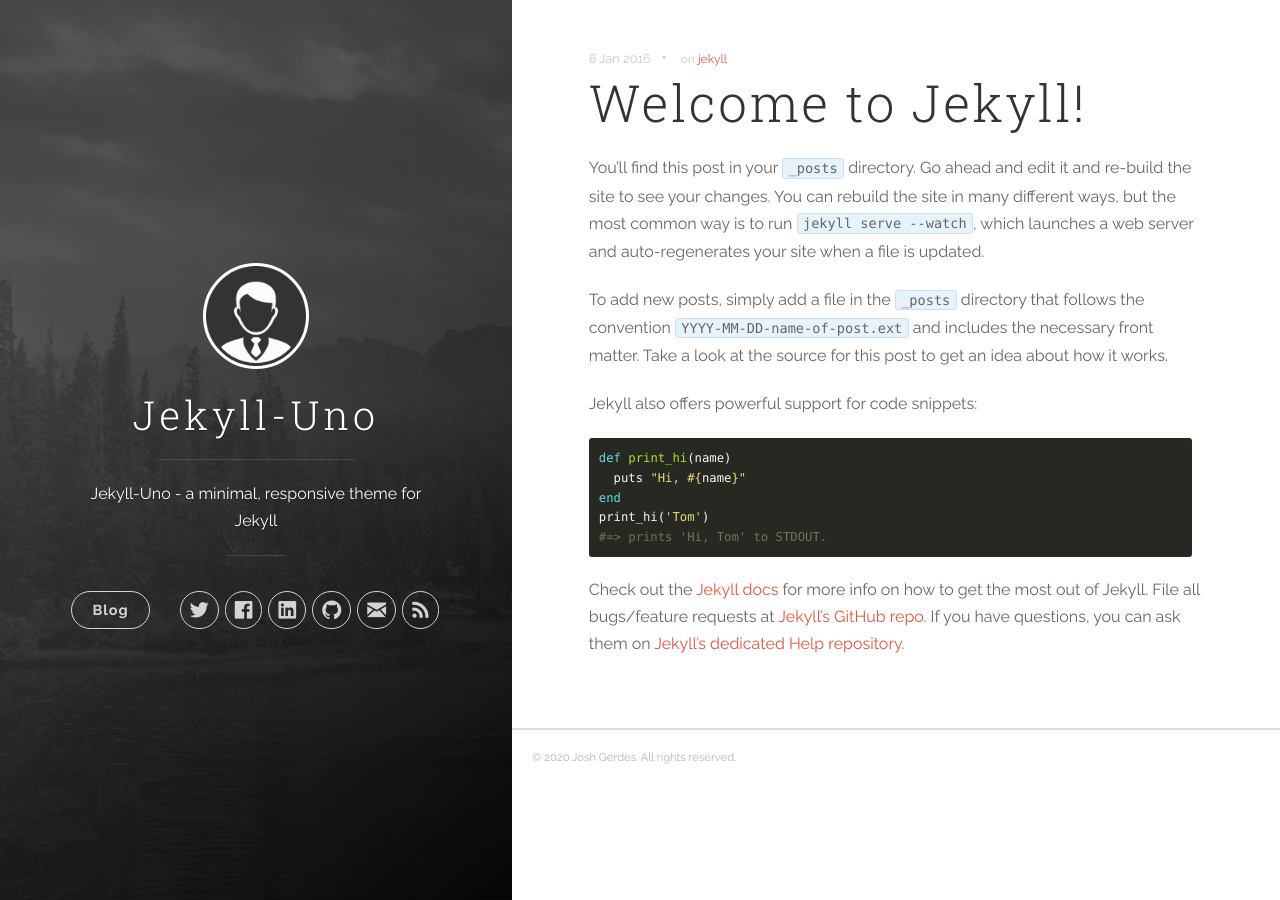
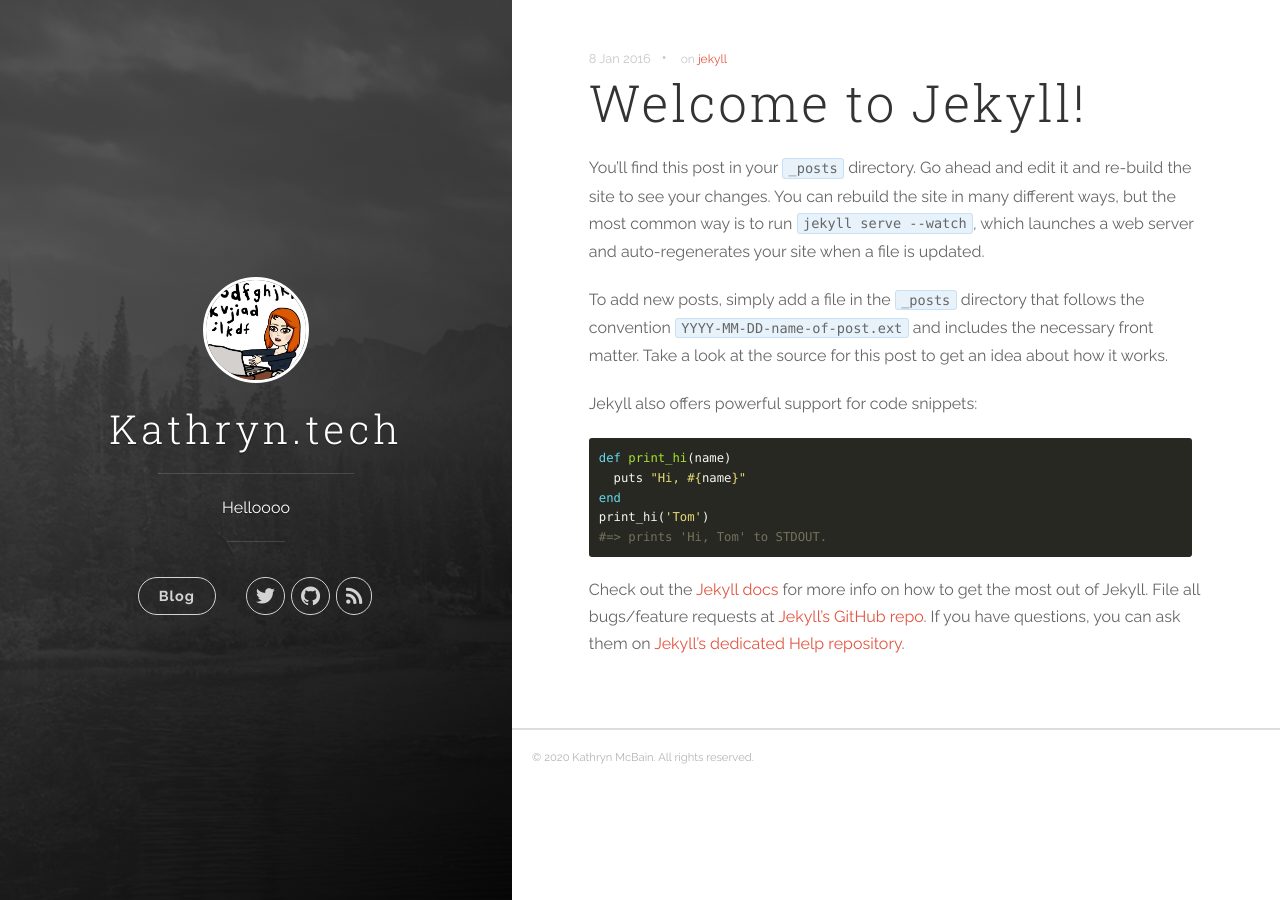
Before and after one commit to kathrynmcbain/Blog, a Jekyll site: the page built from jekyll-uno/_posts/2016-01-08-welcome-to-jekyll.markdown, in a window 1280 px wide. Built offline with Jekyll 4.4.1, drawn with Linux system fonts in a browser that asks for light colours.

Commit message:
file tree restructure

```diff
--- a/_config.yml
+++ b/_config.yml
@@ -1,18 +1,15 @@
 # Site settings
-title: Jekyll-Uno
-description: 'Jekyll-Uno - a minimal, responsive theme for Jekyll'
+title: Kathryn.tech
+description: 'Helloooo'
 url: 'http://joshgerdes.com/jekyll-uno'
 baseurl: '/jekyll-uno'
 # google_analytics: 'UA-XXXXXX-X'
 # disqus_shortname: 'your-disqus-name'
 
 author:
-  name: 'Josh Gerdes'
-  email: josh@joshgerdes.com
-  twitter_username: joshgerdes
-  facebook_username: joshgerdes
-  github_username:  joshgerdes
-  linkedin_username:  joshgerdes
+  name: 'Kathryn McBain'
+  twitter_username: KathrynMcBain
+  github_username:  KathrynMcBain
 
 defaults:
   -
--- a/css/main.scss
+++ b/css/main.scss
@@ -1,3 +1,5 @@
+---
+---
 @import "uno";
 @import "tables";
 @import "monokai";
--- a/humans.txt
+++ b/humans.txt
@@ -18,3 +18,4 @@ Last update: {{ site.time | date: "%Y/%m/%d" }}
 Standards: HTML5, CSS3
 Components: Jekyll
 Software: Sublime Text, Photoshop
+kmPicture.JPG
```
Also changed, not shown: images/profile.jpg, 8 other files.
